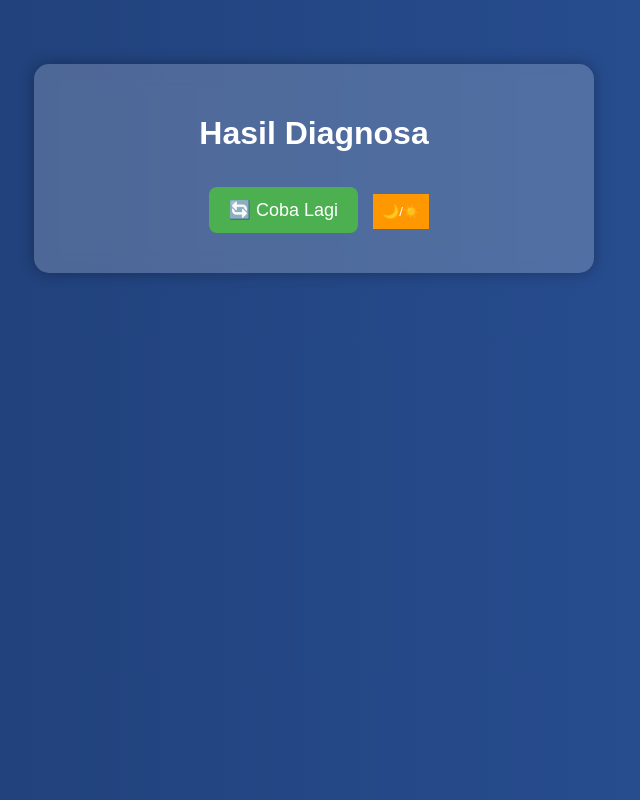
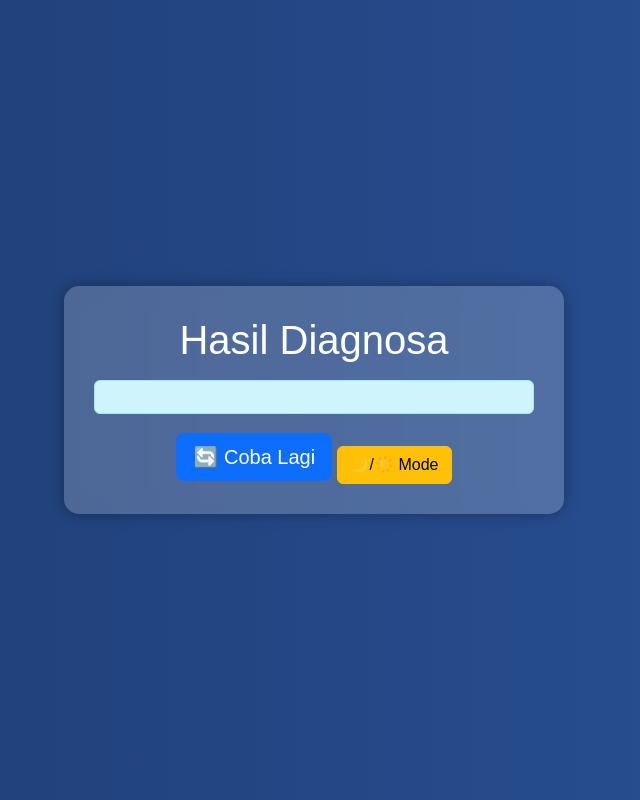
Before and after one commit to megamiiiii/zat-kimia-makanan, a plain HTML site: page jhasil.html in a window 1280 px wide. Shown: the whole page, without its empty margins (326-966 px from the left). Drawn offline with nearby package versions, Linux system fonts and the light colour scheme.

Commit message:
Update jhasil.html

```diff
--- a/jhasil.html
+++ b/jhasil.html
@@ -4,17 +4,16 @@
     <meta charset="UTF-8">
     <meta name="viewport" content="width=device-width, initial-scale=1.0">
     <title>Hasil Diagnosa</title>
+    <link rel="stylesheet" href="https://cdn.jsdelivr.net/npm/bootstrap@5.3.0/dist/css/bootstrap.min.css">
     <link rel="stylesheet" href="style.css">
     <script defer src="script.js"></script>
 </head>
-<body>
-    <div class="container">
+<body class="d-flex align-items-center justify-content-center vh-100">
+    <div class="container text-center">
         <h1>Hasil Diagnosa</h1>
-        <div id="hasil-container">
-            <p id="hasil"></p>
-        </div>
-        <a href="jdeteksi.html" class="button">🔄 Coba Lagi</a>
-        <button class="toggle-mode" onclick="toggleMode()">🌙/☀️</button>
+        <div class="alert alert-info mt-3" id="hasil"></div>
+        <a href="jdeteksi.html" class="btn btn-primary btn-lg">🔄 Coba Lagi</a>
+        <button class="btn btn-warning mt-3" onclick="toggleMode()">🌙/☀️ Mode</button>
     </div>
     <script>
         document.getElementById("hasil").innerText = localStorage.getItem("hasilDiagnosa");
```
